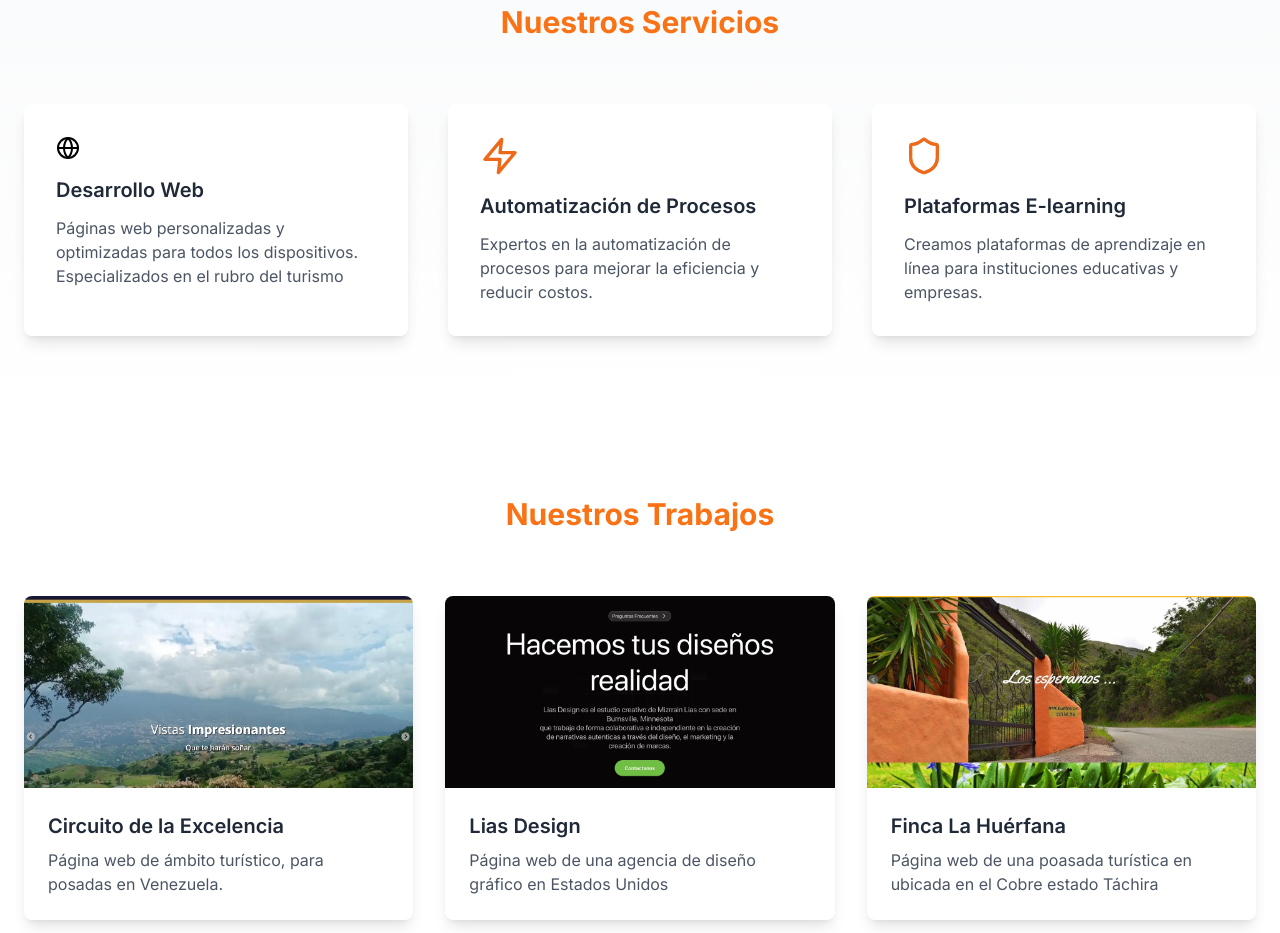
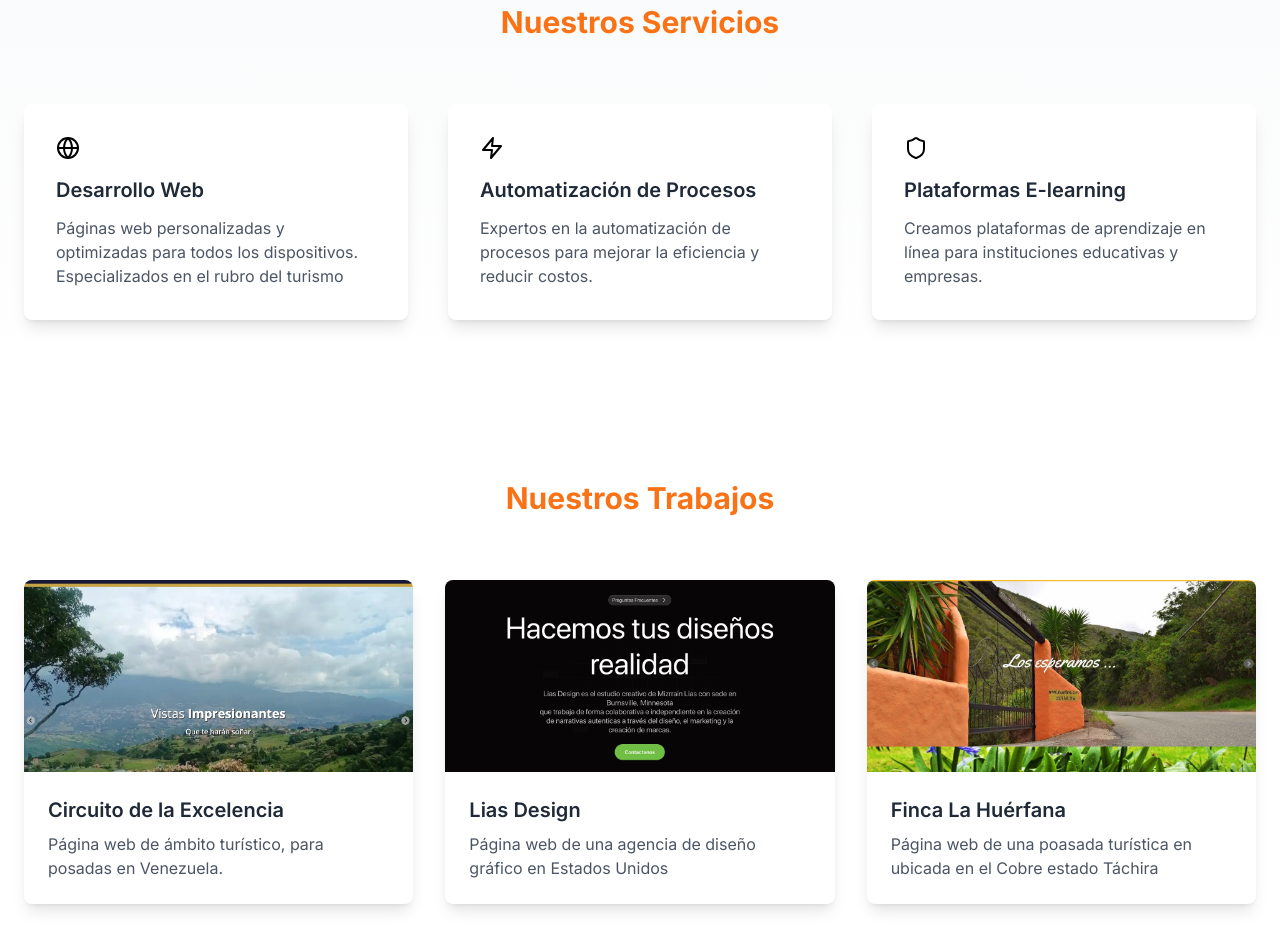
Before and after one commit to gustallafermrd/gatwebs, a Next.js app: page / in a window 1280 px wide. Shown: the part 2100-3033 px from the top of the page. Built offline with nearby package versions, Linux system fonts and the light colour scheme.

Commit message:
tried with perplexity 2

```diff
--- a/src/app/page.tsx
+++ b/src/app/page.tsx
@@ -263,17 +263,17 @@ export default function Home() {
           <h2 className="text-3xl font-bold text-center text-orange-500 mb-16">Nuestros Servicios</h2>
           <div className="grid grid-cols-1 md:grid-cols-3 gap-10">
             <ServiceCard
-              icon={<Globe  />}
+              icon={<Globe />}
               title="Desarrollo Web"
               description="Páginas web personalizadas y optimizadas para todos los dispositivos. Especializados en el rubro del turismo"
             />
             <ServiceCard
-              icon={<Zap className="h-10 w-10 text-[rgb(238,106,26)]" />}
+              icon={<Zap />}
               title="Automatización de Procesos"
               description="Expertos en la automatización de procesos para mejorar la eficiencia y reducir costos."
             />
             <ServiceCard
-              icon={<Shield className="h-10 w-10 text-[rgb(238,106,26)]" />}
+              icon={<Shield />}
               title="Plataformas E-learning"
               description="Creamos plataformas de aprendizaje en línea para instituciones educativas y empresas."
             />
```
